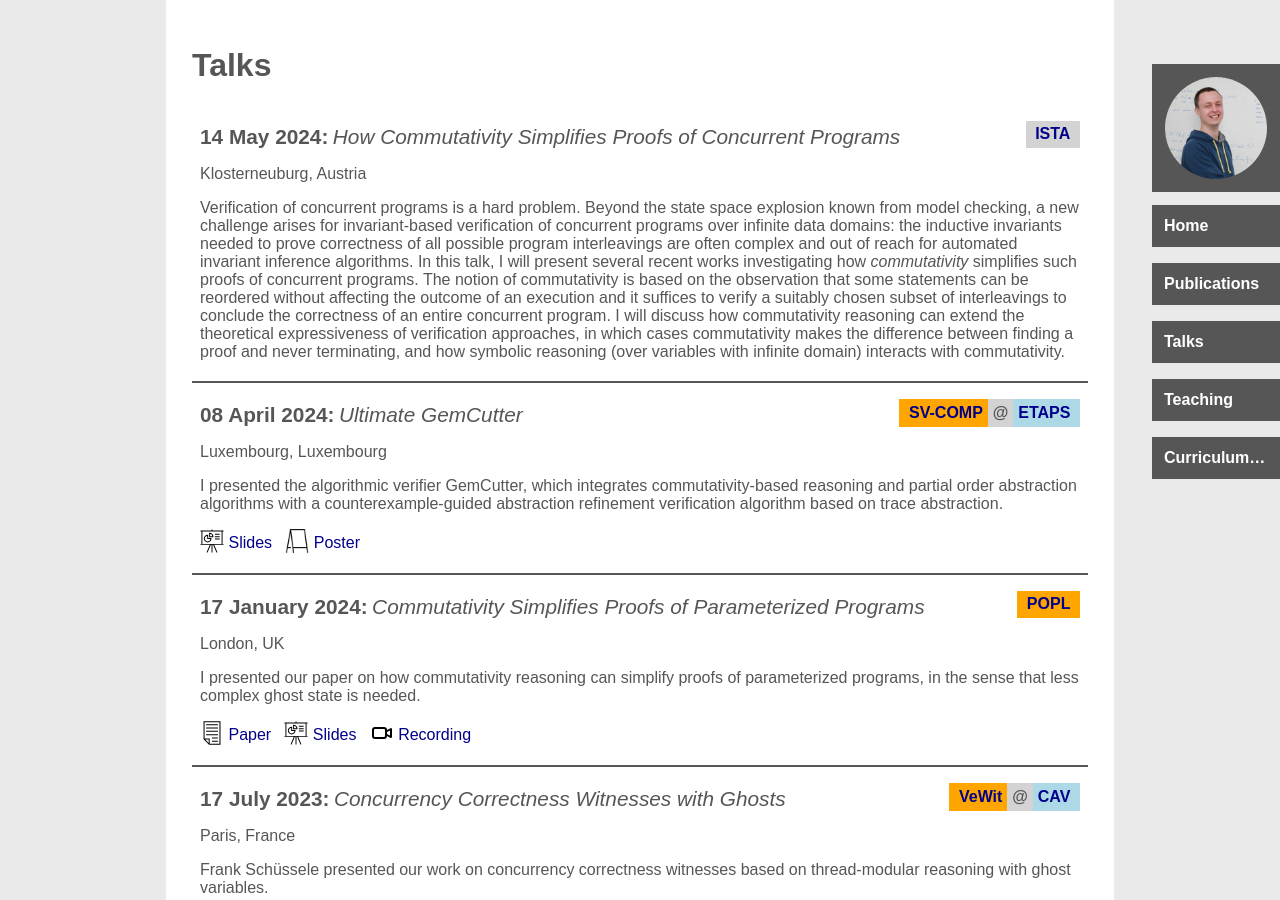
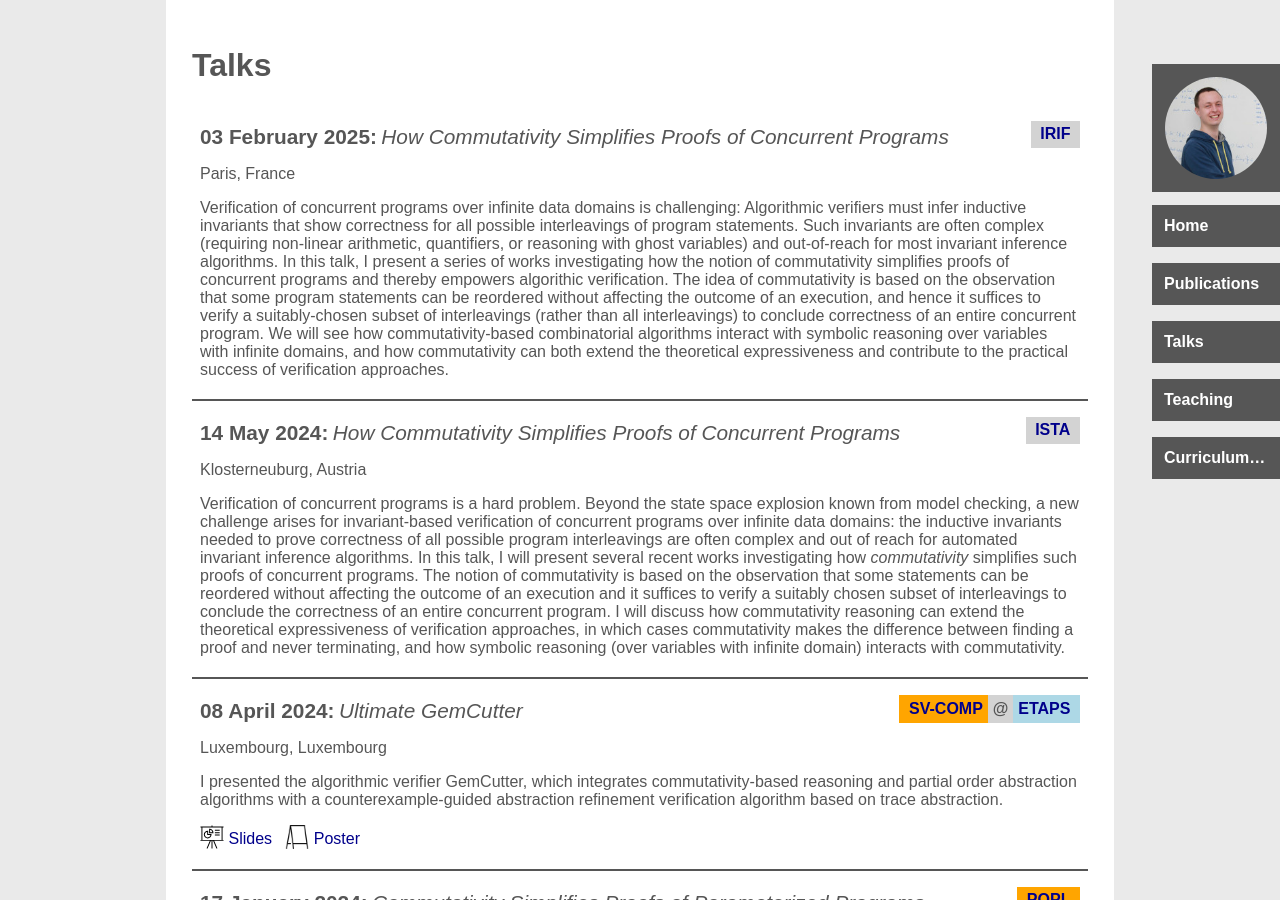
Before and after one commit to maul-esel/personal-website, a Jekyll site: the page built from talks.markdown, in a window 1280 px wide and 900 px high. Built offline with Jekyll 4.4.1, drawn with Linux system fonts in a browser that asks for light colours.

Commit message:
add talk

```diff
--- a/_data/talks.yml
+++ b/_data/talks.yml
@@ -1,3 +1,19 @@
+irif2025feb:
+  title: How Commutativity Simplifies Proofs of Concurrent Programs
+  date: 2025-02-03
+  institution: IRIF
+  institution_link: https://www.irif.fr
+  location: Paris, France
+  summary: >-
+    Verification of concurrent programs over infinite data domains is challenging:
+    Algorithmic verifiers must infer inductive invariants that show correctness for all possible interleavings of program statements.
+    Such invariants are often complex (requiring non-linear arithmetic, quantifiers, or reasoning with ghost variables) and out-of-reach for most invariant inference algorithms.
+    In this talk, I present a series of works investigating how the notion of commutativity simplifies proofs of concurrent programs and thereby empowers algorithic verification.
+    The idea of commutativity is based on the observation that some program statements can be reordered without affecting the outcome of an execution,
+    and hence it suffices to verify a suitably-chosen subset of interleavings (rather than all interleavings) to conclude correctness of an entire concurrent program.
+    We will see how commutativity-based combinatorial algorithms interact with symbolic reasoning over variables with infinite domains,
+    and how commutativity can both extend the theoretical expressiveness and contribute to the practical success of verification approaches.
+
 ista2024may:
   title: How Commutativity Simplifies Proofs of Concurrent Programs
   date: 2024-05-14
```
